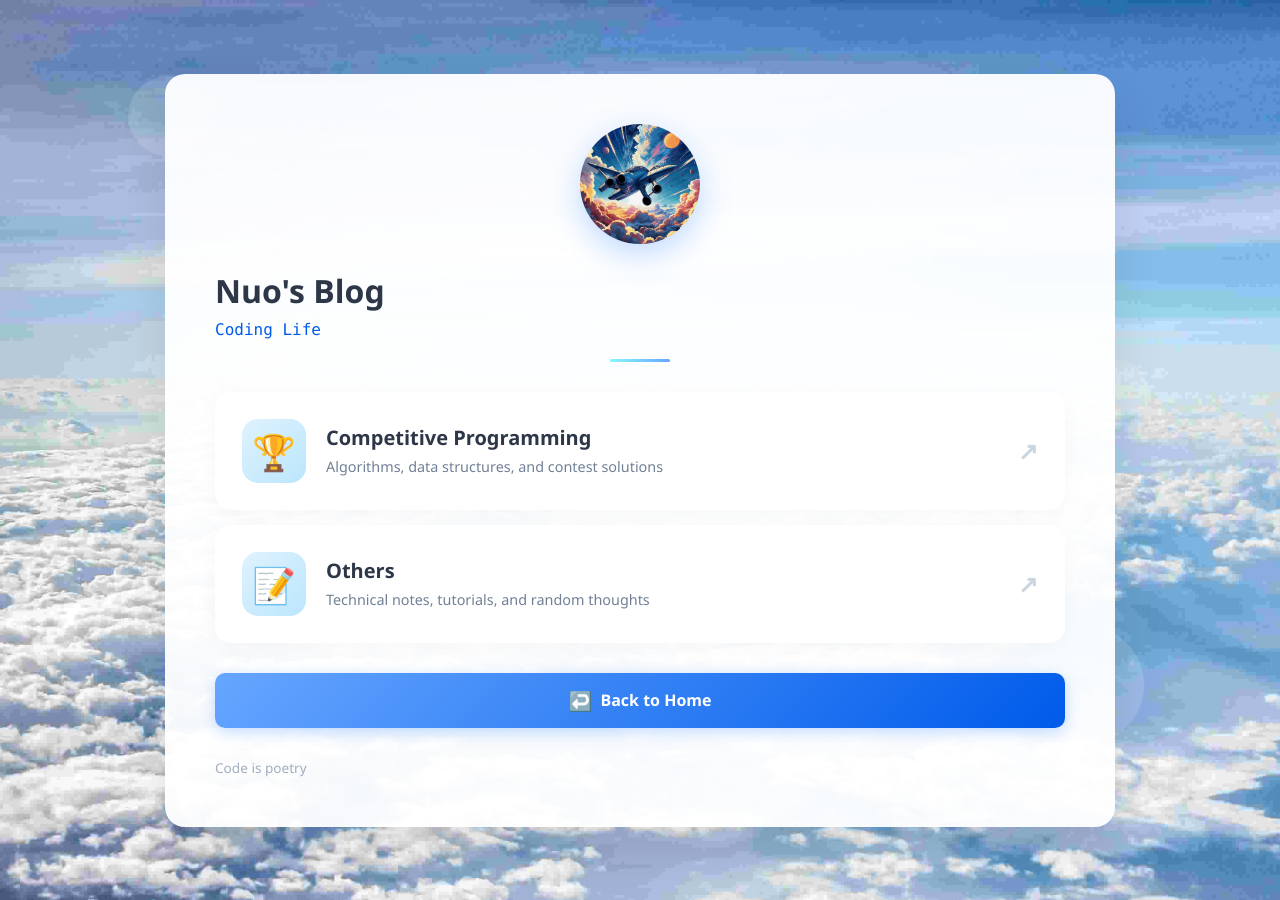
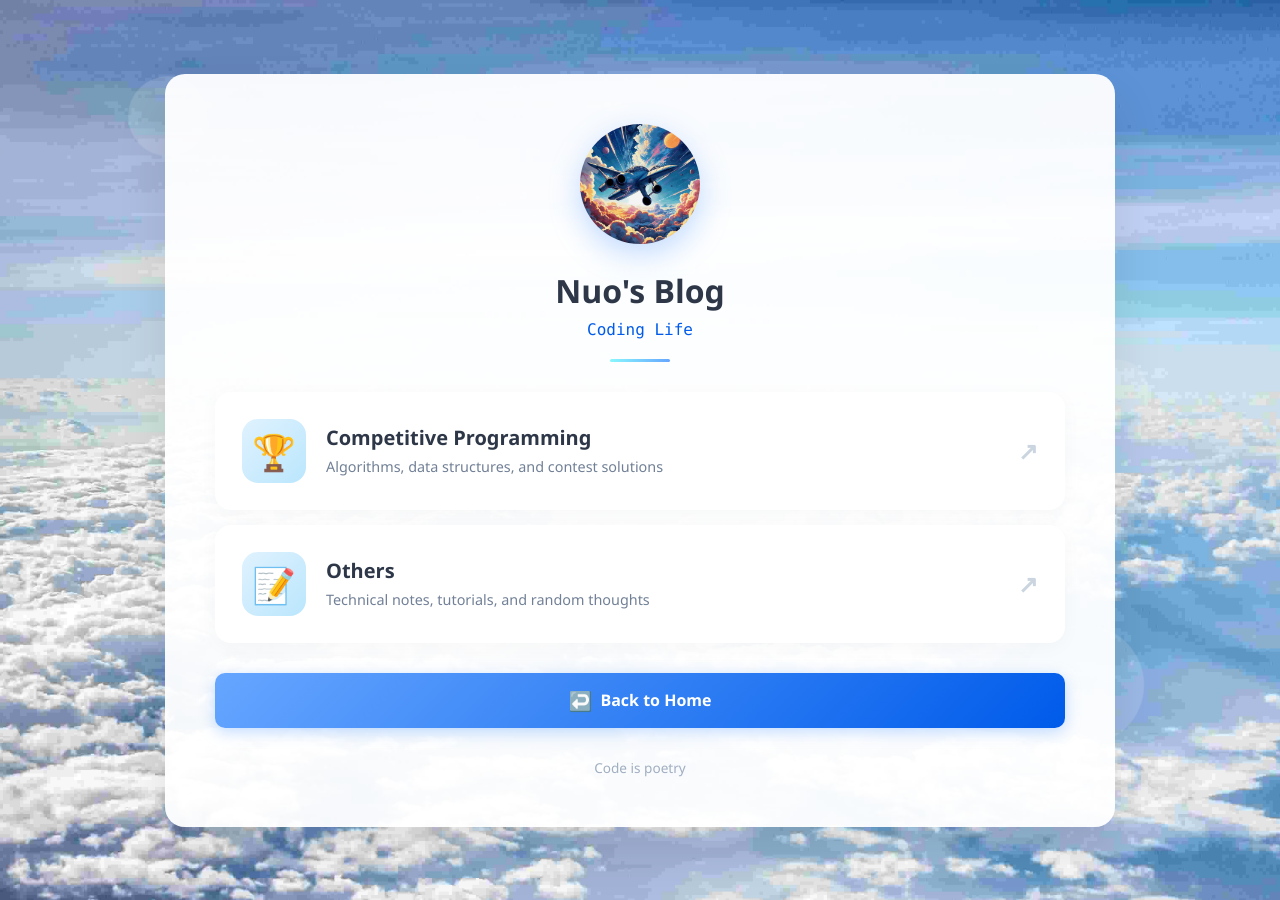
Before and after one commit to nuo534202/nuo534202.github.io, a Jekyll site: the page blog/index.html, which Jekyll copies as it is, in a window 1280 px wide. Built offline with Jekyll 4.4.1, drawn with Linux system fonts in a browser that asks for light colours.

Commit message:
change style

```diff
--- a/_layouts/post.html
+++ b/_layouts/post.html
@@ -5,7 +5,7 @@
     <meta name="viewport" content="width=device-width, initial-scale=1.0">
     <title>{{ page.title }}</title>
     <link rel="stylesheet" href="/style.css">
-    <link rel="preload" href="/img/background.jpg" as="image">
+    <link rel="preload" href="../img/background.jpg" as="image">
 
     <!-- MathJax for LaTeX math rendering -->
     <script type="text/javascript" async
--- a/blog/index.html
+++ b/blog/index.html
@@ -14,7 +14,7 @@
         <div class="shape"></div>
     </div>
 
-    <div class="container repo-container">
+    <div class="container blog-index-container">
         <img src="../img/nuo534202.jpg" class="avatar" alt="nuo534202">
         <h1>Nuo's Blog</h1>
         <p class="subtitle">Coding Life</p>
--- a/style.css
+++ b/style.css
@@ -60,10 +60,26 @@ body {
 
 /* Blog Container for wide article display */
 .blog-container {
-    max-width: 800px; /* Wider for blog posts */
-    padding: 50px;
+    max-width: 95%; /* 增加宽度至95%，最大化可用空间 */
+    width: 1200px; /* 设置固定的最大宽度 */
+    padding: 40px 50px; /* 调整内边距以保持适当的左右间距 */
     margin: 0 auto;
     text-align: left;
+}
+
+/* 响应式博客容器 */
+@media (max-width: 1200px) {
+    .blog-container {
+        max-width: 95%; /* 在中等屏幕上保持95%宽度 */
+        width: auto; /* 允许宽度自适应 */
+    }
+}
+
+@media (max-width: 768px) {
+    .blog-container {
+        max-width: 100%; /* 移动设备上使用100%宽度 */
+        padding: 30px 20px; /* 减少移动设备上的内边距 */
+    }
 }
 
 /* Profile Section (Left) */
@@ -124,6 +140,39 @@ h1 {
     font-size: 2rem;
     margin-bottom: 8px;
     font-weight: 700;
+    text-align: center;
+}
+
+/* 博客页面标题区域文本居中对齐 */
+.blog-index-container h1,
+.blog-index-container .subtitle,
+h1,
+.subtitle {
+    text-align: center;
+}
+
+/* 卡片链接内的标题保持左对齐 */
+.card-content h1,
+.card-content h2,
+.card-content h3,
+.card-content h4,
+.card-content h5,
+.card-content h6 {
+    text-align: left;
+}
+
+/* 页脚文字居中对齐 */
+.footer {
+    text-align: center;
+}
+
+/* 博客其他页面的内容居中对齐 */
+.bio {
+    text-align: center;
+}
+
+.bio p {
+    text-align: center;
 }
 
 .subtitle {
@@ -322,12 +371,34 @@ h1 {
     50% { transform: translateY(-20px) rotate(180deg); }
 }
 
+/* Blog index page specific styles */
+.blog-index-container {
+    max-width: 950px; /* 与主页一致 */
+    width: 90%;
+    margin: 0 auto;
+    text-align: center; /* 标题区域居中对齐 */
+}
+
+.blog-index-container .card-content {
+    text-align: left; /* 卡片链接内的文本保持左对齐 */
+}
+
 /* Repository Page Styles */
 .repo-container {
     max-width: 950px; /* 与主页一致 */
     width: 90%;
     margin: 0 auto;
-    text-align: left; /* 重写容器的居中对齐，恢复正常布局 */
+    text-align: left; /* 标题区域左对齐 */
+}
+
+.repo-container .card-content {
+    text-align: left; /* 卡片链接内的文本保持左对齐 */
+}
+
+/* 仓库页面的标题区域保持居中对齐 */
+.repo-container h1,
+.repo-container .subtitle {
+    text-align: center;
 }
 
 /* Blog Container for wide article display */
@@ -340,7 +411,7 @@ h1 {
 
 .repo-section {
     margin-bottom: 30px;
-    text-align: left;
+    text-align: center; /* 仓库页面的内容居中对齐 */
 }
 
 .section-title {
```
